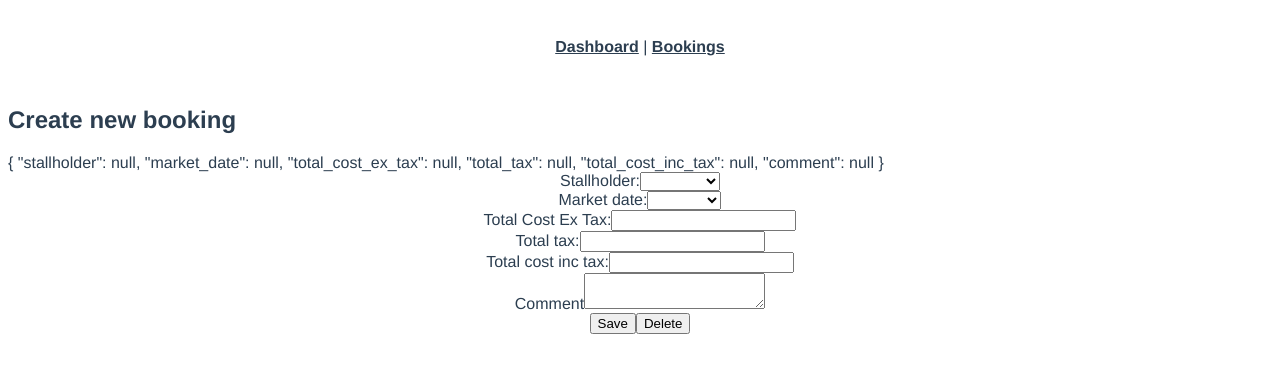
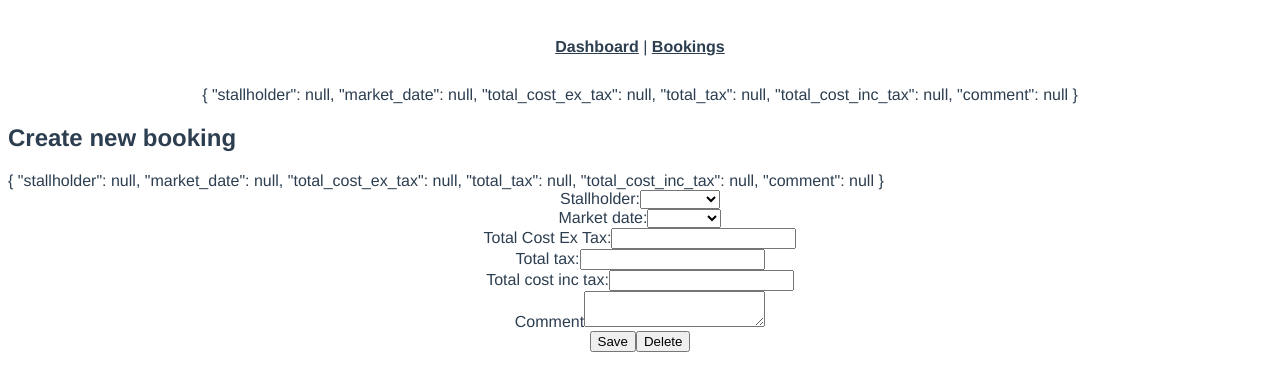
Before and after one commit to juneroy1/bookings_jq, a Vue app: page /booking/create in a window 1280 px wide. Shown: the top 390 px of the page. Built offline with nearby package versions, Linux system fonts and the light colour scheme.

Commit message:
feat: implement props bookings in the form

```diff
--- a/src/views/Booking/FormPage.vue
+++ b/src/views/Booking/FormPage.vue
@@ -1,11 +1,15 @@
 <template>
     <div>
-        <BookingItemForm/>
+        {{ booking }}
+        <BookingItemForm
+        :booking="booking"
+        />
         <ActionButton/>
     </div>
 </template>
 
 <script >
+import { ref } from 'vue';
 import ActionButton from '../components/ActionButton.vue';
 import BookingItemForm from './components/ItemForm.vue'
 export default {
@@ -14,7 +18,16 @@ export default {
         ActionButton
     },
     setup(){
+        const booking = ref({
+      stallholder: null,
+      market_date: null,
+      total_cost_ex_tax: null,
+      total_tax: null,
+      total_cost_inc_tax: null,
+      comment: null,
+    });
 
+    return { booking };
     }
 }
 </script>
```
